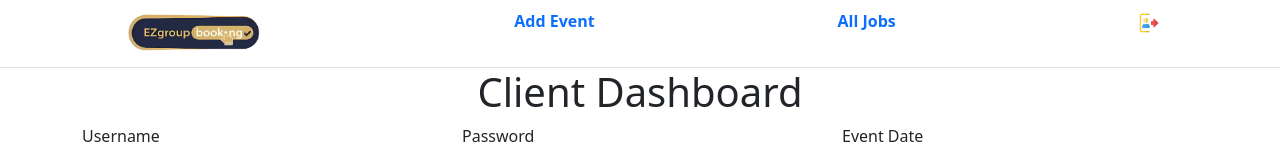
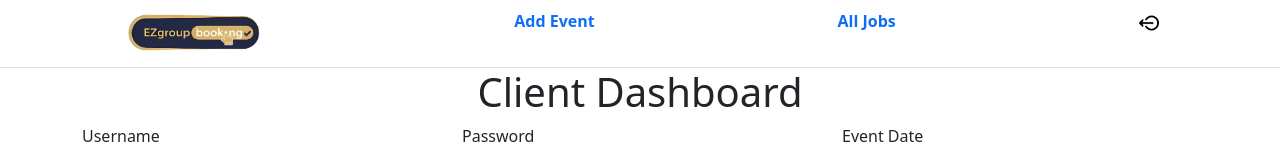
Before and after one commit to DEV-ABUZAR/form, a React (Vite) app: page / in a window 1280 px wide. Shown: the top 156 px of the page. Built offline with nearby package versions, Linux system fonts and the light colour scheme.

Commit message:
fix desing issues

```diff
--- a/src/Fileds.jsx
+++ b/src/Fileds.jsx
@@ -357,7 +357,7 @@ function Fileds() {
                         // You can add onChange handler here
                       />
                     </Form.Group>
-                    <img src='./delete.png' width={20} style={{cursor:'pointer'}}
+                    <img src='./trash.png' width={20} style={{cursor:'pointer'}}
                       onClick={() => deleteField(index)}
                     >
                      </img>
--- a/src/Modal.jsx
+++ b/src/Modal.jsx
@@ -32,7 +32,11 @@ function AddFieldsModal({ isOpen, onClose, onAddField }) {
         <Button variant="secondary" onClick={onClose}>
           Close
         </Button>
-        <Button variant="primary" onClick={handleAddField}>
+        <Button variant="primary" onClick={() => {
+  handleAddField();
+  onClose();
+}}
+>
           Add Field
         </Button>
       </Modal.Footer>
--- a/src/Nav.jsx
+++ b/src/Nav.jsx
@@ -32,7 +32,7 @@ function Navbar() {
       </Nav.Item>
       <Nav.Item>
         <Nav.Link>
-          <img src='./check-out.png'
+          <img src='./logout.png'
           width={20}
 
           >
```
Also changed, not shown: public/logout.png (added), public/trash.png (added).
